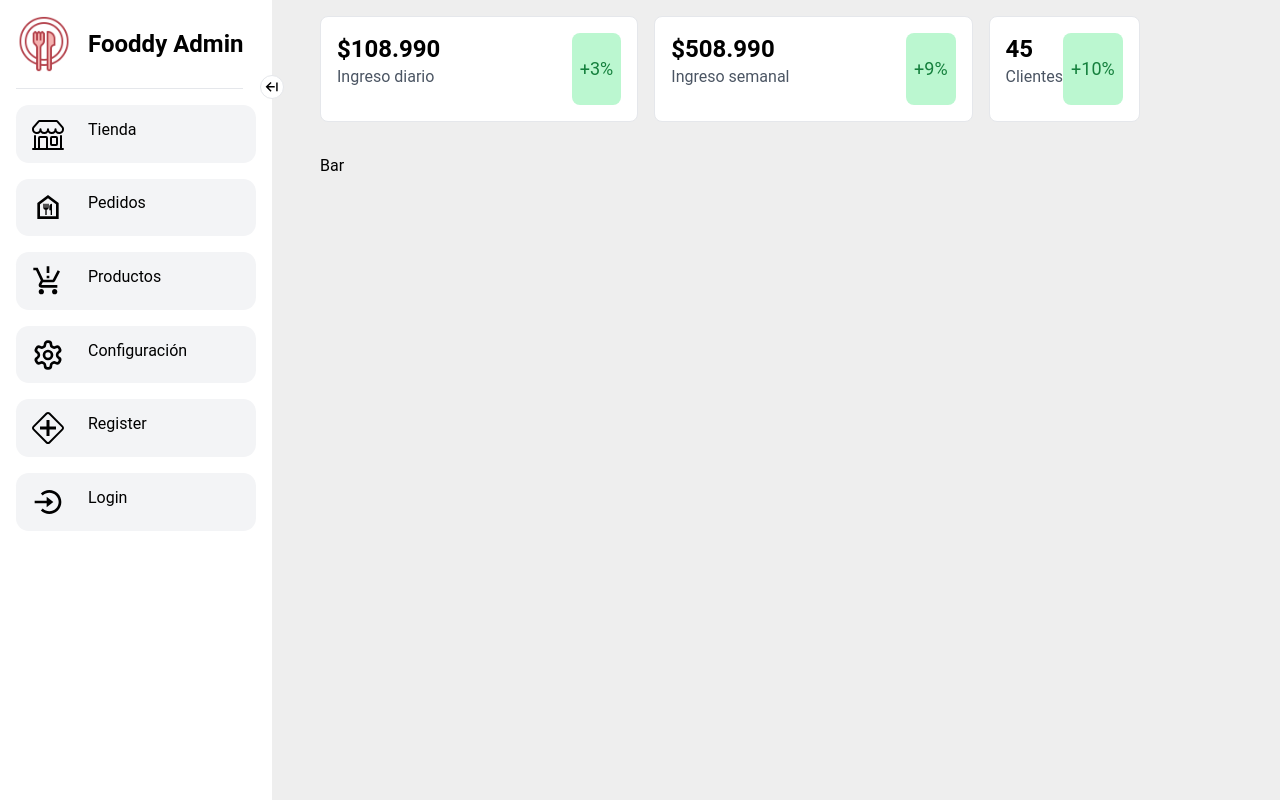
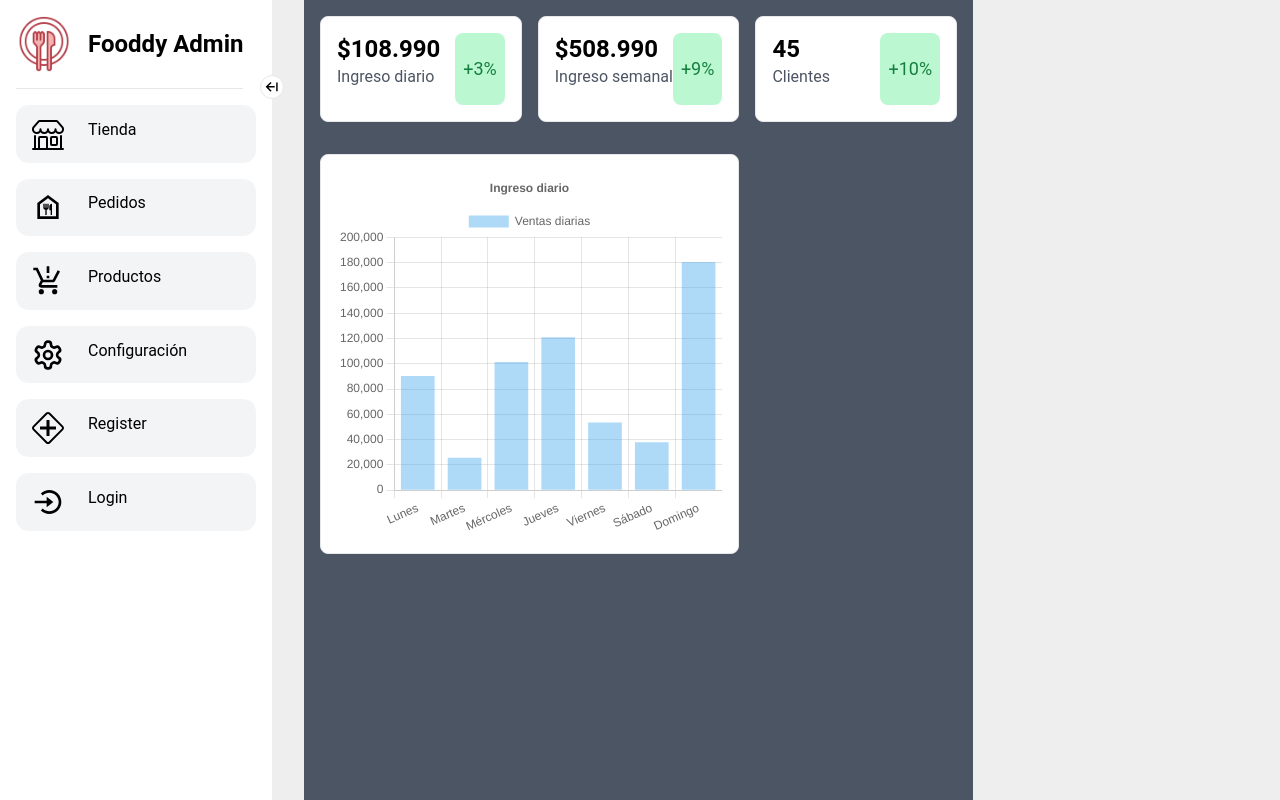
Before and after one commit to diegocastroh10/projectingsw-fooddy, a Next.js app: page /home/provider in a window 1280 px wide. Built offline with nearby package versions, Linux system fonts and the light colour scheme.

Commit message:
:hammer: add Bar & Target Provider Page

```diff
--- a/package.json
+++ b/package.json
@@ -14,6 +14,8 @@
     "@types/react": "18.2.14",
     "@types/react-dom": "18.2.6",
     "autoprefixer": "10.4.14",
+    "chart.js": "^4.3.0",
+    "chartjs": "^0.3.24",
     "classnames": "^2.3.2",
     "eslint": "8.44.0",
     "eslint-config-next": "13.4.7",
@@ -21,6 +23,7 @@
     "next": "^13.4.7",
     "postcss": "8.4.24",
     "react": "^18.2.0",
+    "react-chartjs-2": "^5.2.0",
     "react-dom": "^18.2.0",
     "react-hook-form": "^7.45.1",
     "react-icons": "^4.10.1",
--- a/src/app/home/provider/page.tsx
+++ b/src/app/home/provider/page.tsx
@@ -5,10 +5,10 @@ import ProviderStats from "@fooddy/components/ProviderStats";
 export default function ProviderPage() {
     return (
         <LayoutSidebar>
-            <main className="min-h-screen">
+            <main className="min-h-screen bg-gray-600">
                 <ProviderStats />
-                <div className="p-4 grid md:grid-cols-3 grid-cols-1 gap-4">
-                    <ProviderBars />
+                <div className="p-4 grid md:grid-cols-3 grid-cols-1 gap-4 w-full mx-auto">
+                <ProviderBars />
                 </div>
             </main>
         </LayoutSidebar>
--- /dev/null
+++ b/src/components/ProviderBars.jsx
@@ -0,0 +1,67 @@
+'use client';
+
+import React, { useState,  useEffect } from 'react';
+import { Bar } from 'react-chartjs-2';
+import {
+    Chart as ChartJS,
+    CategoryScale,
+    LinearScale,
+    BarElement,
+    Title,
+    Tooltip,
+    Legend,
+} from 'chart.js';
+
+ChartJS.register(
+    CategoryScale,
+    LinearScale,
+    BarElement,
+    Title,
+    Tooltip,
+    Legend
+);
+
+const BarChart = () => {
+    const [chartData, setChartData] = useState({
+        datasets: [],
+    });
+
+    const [chartOptions, setChartOptions] = useState({});
+
+    useEffect(() => {
+        setChartData({
+            labels: ['Lunes','Martes','Mércoles','Jueves','Viernes','Sábado','Domingo'],
+            datasets: [
+                {
+                    label: 'Ventas diarias',
+                    data: [90380, 25690, 101360, 120990, 53550, 37890, 180590],
+                    borderColor: 'rgb(53, 162, 235, 0.4',
+                    backgroundColor: 'rgb(53, 162, 235, 0.4',
+                },
+            ],
+        })
+        setChartOptions({
+            plugins: {
+                legend: {
+                    position: 'top',
+                },
+                title: {
+                    display: true,
+                    text: 'Ingreso diario'
+                }
+            },
+            maintainAspectRatio: false,
+            responsive: true
+        })
+    }, []);
+
+    return (
+        <>
+            <div className='w-full md:col-span-2 relative lg:h.[70vh] h-[50vh] m-auto p-4 border rounded-lg bg-white'>
+                <Bar data={chartData} options={chartOptions}  />
+            </div>
+        </>
+    );
+};
+
+export default BarChart;
--- a/src/components/ProviderBars.tsx
+++ /dev/null
@@ -1,9 +0,0 @@
-import React from 'react';
-
-const ProviderBars = () => {
-    return (
-        <div>Bar</div>
-    )
-}
-
-export default ProviderBars;
--- a/src/components/ProviderStats.tsx
+++ b/src/components/ProviderStats.tsx
@@ -2,9 +2,9 @@ import React from 'react';
 
 const ProviderStats = () => {
     return (
-        <div className='space-y-6 w-full'>
-            <div className='grid lg:grid-cols-5 gap-4 p-4'>
-                <div className='lg:col-span-2 col-span-1 bg-white flex justify-between w-full border p-4 rounded-lg'>
+        <div className='space-y-6'>
+            <div className='grid grid-cols-1 lg:grid-cols-3 gap-4 p-4'>
+                <div className='col-span-1 bg-white flex justify-between w-full border p-4 rounded-lg'>
                     <div className='flex flex-col w-full pb-4'>
                         <p className='text-2xl font-bold'>$108.990</p>
                         <p className='text-gray-600'>Ingreso diario</p>
@@ -14,7 +14,7 @@ const ProviderStats = () => {
                     </p>
                 </div>
 
-                <div className='lg:col-span-2 col-span-1 bg-white flex justify-between w-full border p-4 rounded-lg'>
+                <div className='col-span-1 bg-white flex justify-between w-full border p-4 rounded-lg'>
                     <div className='flex flex-col w-full pb-4'>
                         <p className='text-2xl font-bold'>$508.990</p>
                         <p className='text-gray-600'>Ingreso semanal</p>
@@ -24,7 +24,7 @@ const ProviderStats = () => {
                     </p>
                 </div>
 
-                <div className='bg-white flex justify-between w-full border p-4 rounded-lg'>
+                <div className='col-span-1 bg-white flex justify-between w-full border p-4 rounded-lg'>
                     <div className='flex flex-col w-full pb-4'>
                         <p className='text-2xl font-bold'>45</p>
                         <p className='text-gray-600'>Clientes</p>
@@ -38,4 +38,5 @@ const ProviderStats = () => {
     );
 };
 
+
 export default ProviderStats;
--- a/tsconfig.json
+++ b/tsconfig.json
@@ -23,6 +23,6 @@
       "@fooddy/*": ["./src/*"]
     }
   },
-  "include": ["next-env.d.ts", "**/*.ts", "**/*.tsx", ".next/types/**/*.ts", "src/components/Sidebar.tsx"],
+  "include": ["next-env.d.ts", "**/*.ts", "**/*.tsx", ".next/types/**/*.ts", "src/components/Sidebar.tsx", "src/components/ProviderBars.jsx"],
   "exclude": ["node_modules"]
 }
```
Also changed, not shown: 1 other file (tests, documents, lock files or other folders).
